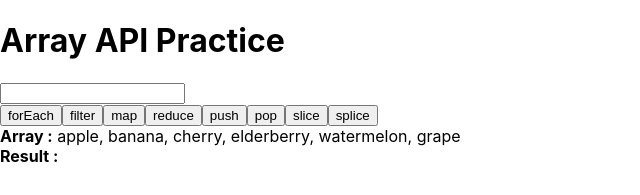
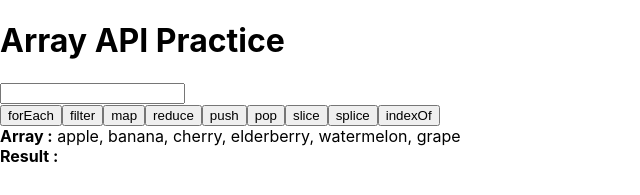
Before and after one commit to KyeongyeonKim/sparta-standard, a React (Create React App) app: page / in a window 1280 px wide. Shown: the top 195 px of the page, without its empty margins (0-640 px from the left). Built offline with nearby package versions, Linux system fonts and the light colour scheme.

Commit message:
0119 과제 indexOf

```diff
--- a/src/App.js
+++ b/src/App.js
@@ -87,6 +87,15 @@ function App() {
     setResult(newArr.join(", "));
   };
 
+  // indexOf() 메서드는 배열에서 주어진 요소를 찾을 수 있는 첫 번째 인덱스를 반환하고, 찾을 수 없는 경우 -1을 반환
+  const handleIndexOf = () => {
+    if (!query) {
+      alert("값을 입력하세요!");
+      return false;
+    }
+    setResult(array.indexOf(query));
+  };
+
   return (
     <div>
       <h1>Array API Practice</h1>
@@ -108,6 +117,7 @@ function App() {
         <button onClick={handlePop}>pop</button>
         <button onClick={handleSlice}>slice</button>
         <button onClick={handleSplice}>splice</button>
+        <button onClick={handleIndexOf}>indexOf</button>
       </div>
       <div>
         <strong>Array :</strong> {array.join(", ")}
```
